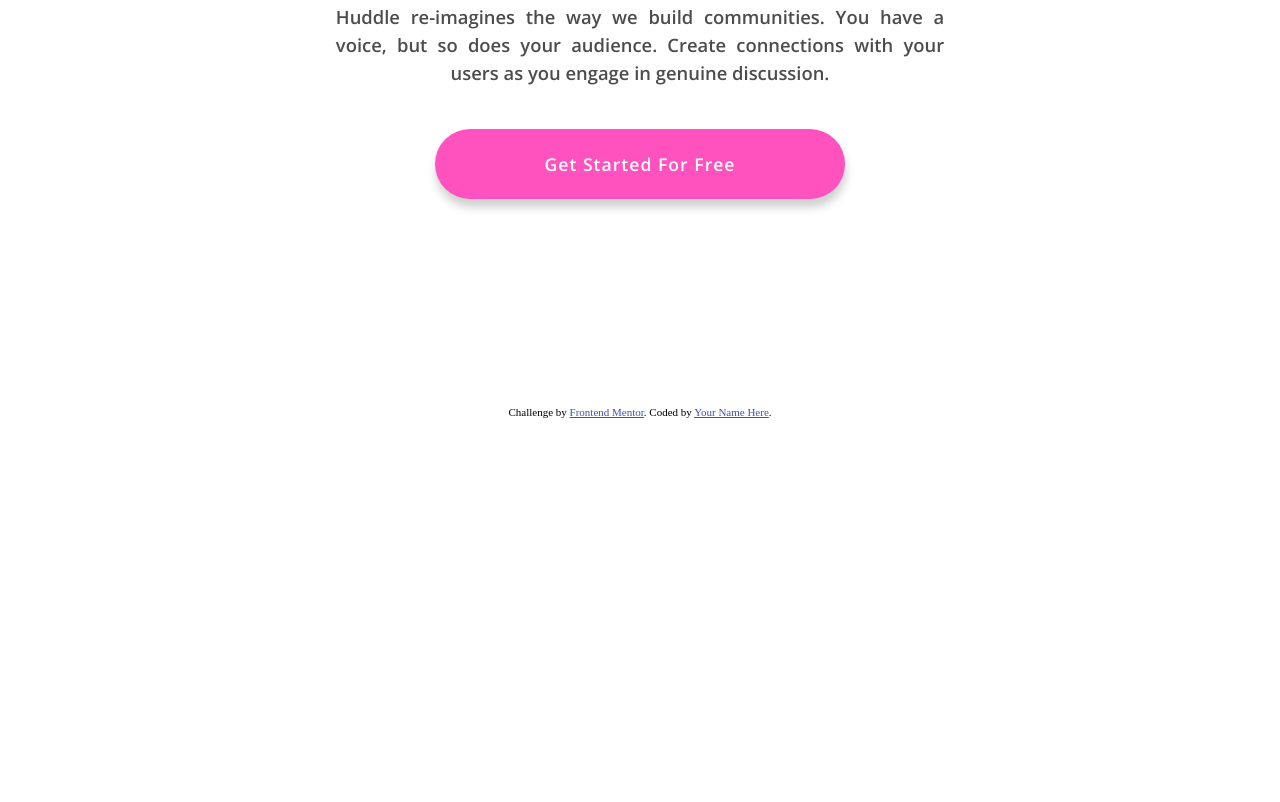
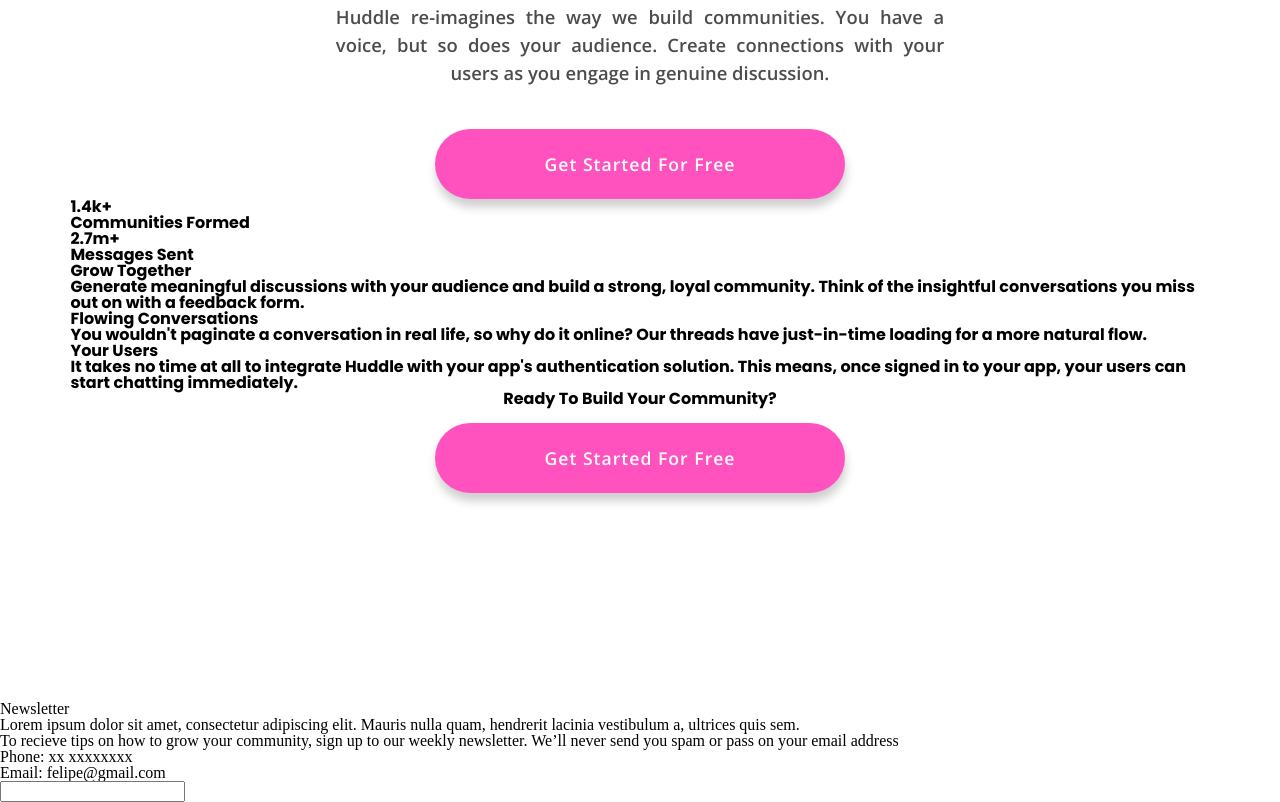
Before and after one commit to devfelipearaujo/HuddleLandingPage, a plain HTML site: page index.html in a window 1280 px wide. Shown: the part 392-1194 px from the top of the page. Before the commit the page ends 810 px from the top, so only its background shows below. Drawn offline with nearby package versions, Linux system fonts and the light colour scheme.

Commit message:
class changes and footer in progress

```diff
--- a/index.html
+++ b/index.html
@@ -6,7 +6,7 @@
   <title>Frontend Mentor | Huddle landing page with curved sections</title>
   <link rel="stylesheet" href="./assets/css/reset.css">
   <link href="https://fonts.googleapis.com/css2?family=Poppins:wght@700&display=swap" rel="stylesheet">
-  <link href="https://fonts.googleapis.com/css2?family=Open+Sans:wght@400;500;600;700&display=swap" rel="stylesheet">
+  <link href="https://fonts.googleapis.com/css2?family=Open+Sans:wght@300;400;500;600;700&display=swap" rel="stylesheet">
   <link rel="stylesheet" href="./assets/css/header.css">
   <link rel="stylesheet" href="./assets/css/headerBtn/header-btn.css">
   <link rel="stylesheet" href="./assets/css/footer.css">
@@ -16,9 +16,9 @@
 <body>
   <header>
     <div class="header__container">
-    <a class="header__logo" href="index.html"><img src="./assets/images/logo.svg" alt="huddle logo and homepage link"></a>
-    <a href=""><button class="header__btn">Try It Free</button></a>
-  </div>
+      <a class="header__logo" href="index.html"><img src="./assets/images/logo.svg" alt="huddle logo and homepage link"></a>
+      <a href=""><button class="header__btn">Try It Free</button></a>
+    </div>
   </header>
 
   <main>
@@ -27,13 +27,83 @@
       <p class="main__description">Huddle re-imagines the way we build communities. You have a voice, but so does your audience. Create connections with your users as you engage in genuine discussion.</p>
       <a href=""><button class="main__btn">Get Started For Free</button></a>
     </section>
+
+    <section>
+      <div class="screen__mockups"></div>
+      <div class="flex_1">
+        <div>
+          <div class="image-1"></div>
+          <p class="h2">1.4k+</p>
+          <p class="small">Communities Formed</p>
+        </div>
+        <div>
+          <div class="image-2"></div>
+          <p class="h2">2.7m+</p>
+          <p class="small">Messages Sent</p>
+        </div>
+      </div>
+
+      <div class="grow__together">
+        <div class="bordatop"></div>
+        <div class="grow__together__container">
+            <div class="grow__together__texto">
+              <p class="h3">Grow Together</p>
+              <p class="small2">Generate meaningful discussions with your audience and build a strong, loyal community.
+                Think of the insightful conversations you miss out on with a feedback form.</p>
+            </div>
+            <div class="grow__together__image"></div>
+        </div>
+        <div class="bordabot"></div>
+      </div>
+
+      <div class="flowing__conversations">
+        <div class="grow__together__container">
+          <div class="flowing__conversations__image"></div>
+          <div class="flowing__conversations__texto">
+            <p class="h3">Flowing Conversations</p>
+            <p class="small2">You wouldn't paginate a conversation in real life, so why do it online? Our threads have
+              just-in-time loading for a more natural flow.</p>
+          </div>
+        </div>
+      </div>
+
+      <div class="grow__together">
+        <div class="bordatop2"></div>
+        <div class="grow__together__container">
+            <div class="grow__together__texto">
+              <p class="h3">Your Users</p>
+              <p class="small2">It takes no time at all to integrate Huddle with your app's authentication solution. This means,
+                once signed in to your app, your users can start chatting immediately.</p>
+            </div>
+            <div class="your__users__image"></div>
+        </div>
+        <div class="bordabot2"></div>
+      </div>
+
+      <section class="main__subject">
+        <h1 class="h3">Ready To Build Your Community?</h1>
+        <a href=""><button class="main__btn">Get Started For Free</button></a>
+      </section>
+
+    </section>
   </main>
 
+  <div class="bordafooter"></div>
   <footer>
-    <p class="attribution">
-      Challenge by <a href="https://www.frontendmentor.io?ref=challenge" target="_blank">Frontend Mentor</a>.
-      Coded by <a href="#">Your Name Here</a>.
-    </p>
+      <div class="rodape__flex">
+        <div class="item logo__rodape"></div>
+        <div class="item h4"><p>Newsletter</p></div>
+        <div class="item rodape__texto1"><p>Lorem ipsum dolor sit amet, consectetur adipiscing elit. Mauris nulla quam, hendrerit lacinia
+          vestibulum a, ultrices quis sem.</p></div>
+        <div class="item rodape__texto2"><p>To recieve tips on how to grow your community, sign up to our weekly newsletter. We’ll never
+            send you spam or pass on your email address</p></div>
+        <div class="item contato">
+          <p class="phone">Phone: xx xxxxxxxx</p>
+          <p class="">Email: felipe@gmail.com</p>
+        </div>
+        <div class="item"><input type="text"></div>
+      </div>
+
   </footer>
 </body>
 </html>
```
